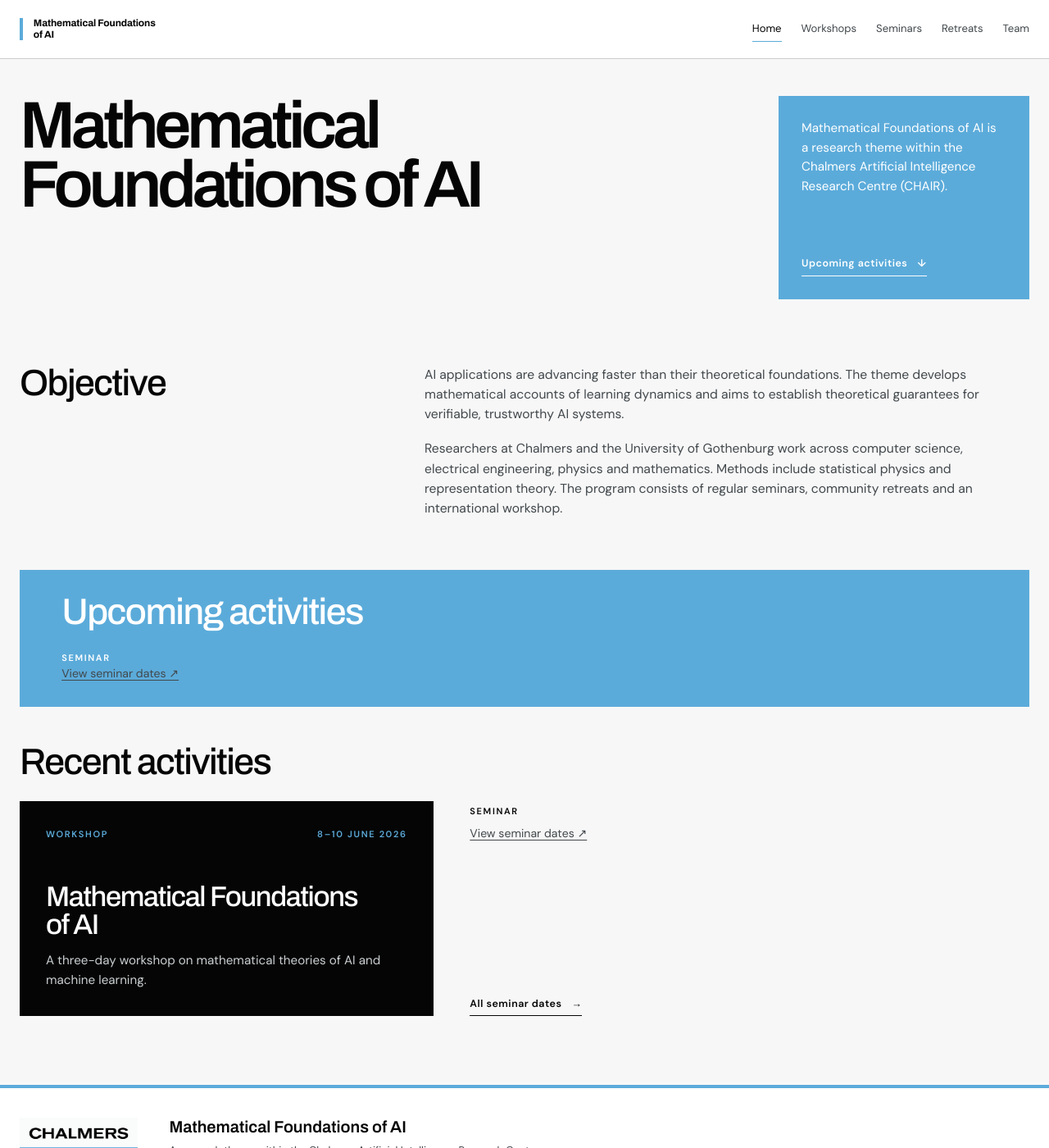
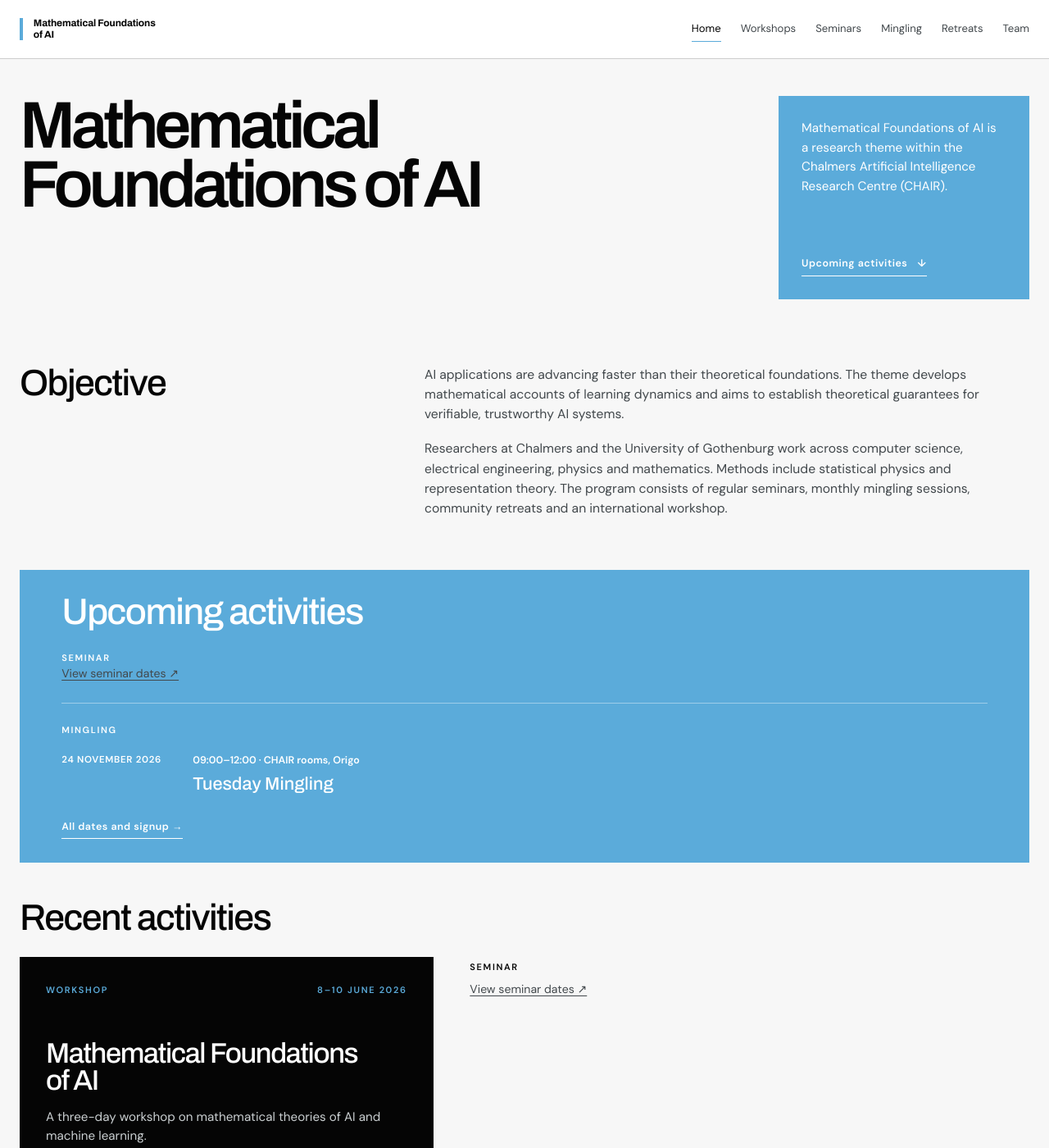
Before and after one commit to math-foundations-ai/math-foundations-ai.github.io, a Jekyll site: the page built from index.md, in a window 1280 px wide and 1400 px high. Shown: the whole window at 82% size. Built offline with Jekyll 4.4.1, drawn with Linux system fonts in a browser that asks for light colours.

Commit message:
Add Tuesday Mingling series with signup and upcoming session preview

```diff
--- a/_data/navigation.yml
+++ b/_data/navigation.yml
@@ -7,6 +7,9 @@
 - label: Seminars
   url: /seminars/
   key: seminars
+- label: Mingling
+  url: /mingling/
+  key: mingling
 - label: Retreats
   url: /retreats/
   key: retreats
--- a/assets/css/site.scss
+++ b/assets/css/site.scss
@@ -238,11 +238,20 @@ img { display: block; max-width: 100%; }
 .programme-note { margin: 0; font-family: var(--display); font-size: 1.3rem; }
 
 .programme [hidden] { display: none; }
-.upcoming-seminars .event-meta { margin: 0; color: inherit; }
-.upcoming-seminars .seminar-news-list { margin-bottom: 0; }
-.upcoming-seminars .seminar-news-item time { color: inherit; }
-.upcoming-seminars .seminar-news-item + .seminar-news-item { border-color: rgba(255, 255, 255, .4); }
-.upcoming-seminars .seminar-news-item a:hover .seminar-news-title { color: inherit; text-decoration: underline; }
+.programme .event-meta { margin: 0; color: inherit; }
+.programme .seminar-news-list { margin-bottom: 0; }
+.programme .seminar-news-item time { color: inherit; }
+.programme .seminar-news-item + .seminar-news-item { border-color: rgba(255, 255, 255, .4); }
+.programme .seminar-news-item a:hover .seminar-news-title { color: inherit; text-decoration: underline; }
+.upcoming-seminars:not([hidden]) + .upcoming-mingling { margin-top: 1.5rem; padding-top: 1.5rem; border-top: 1px solid rgba(255, 255, 255, .4); }
+.upcoming-mingling > .text-link { display: inline-block; margin-top: .75rem; border-color: currentColor; color: inherit; }
+
+.mingling-schedule-note { max-width: var(--reading); color: var(--ink-soft); }
+.mingling-dates { margin: 1.5rem 0 0; padding: 0; list-style: none; border-top: 1px solid var(--rule); }
+.mingling-dates li { display: flex; justify-content: space-between; flex-wrap: wrap; gap: .5rem 1.5rem; padding: 1.25rem .5rem; border-bottom: 1px solid var(--rule); scroll-margin-top: 7rem; }
+.mingling-dates li:target { background: var(--paper-deep); }
+.mingling-dates time { font-family: var(--display); font-size: 1.1rem; font-weight: 600; }
+.mingling-dates span { color: var(--ink-soft); }
 
 .programme .button-link {
   padding: .85rem 1.1rem;
--- a/assets/js/site.js
+++ b/assets/js/site.js
@@ -253,12 +253,27 @@ function externalLink(label, href, className = '') {
   return link;
 }
 
+function stockholmDate(now = new Date()) {
+  return new Intl.DateTimeFormat('sv-SE', {
+    timeZone: 'Europe/Stockholm', year: 'numeric', month: '2-digit', day: '2-digit',
+  }).format(now);
+}
+
+function renderMinglingPreview(now = new Date()) {
+  const preview = document.querySelector('[data-mingling-preview]');
+  if (!preview) return;
+
+  const today = stockholmDate(now);
+  const sessions = [...preview.querySelectorAll('[data-mingling-date]')];
+  const next = sessions.find((session) => session.dataset.minglingDate >= today);
+  sessions.forEach((session) => { session.hidden = session !== next; });
+  preview.hidden = !next;
+}
+
 function partitionGapSeminars(talks, now = new Date()) {
   // The source supplies dates without an end time. Keep today's seminars
   // upcoming until the calendar day ends in the seminar's Stockholm timezone.
-  const today = new Intl.DateTimeFormat('sv-SE', {
-    timeZone: 'Europe/Stockholm', year: 'numeric', month: '2-digit', day: '2-digit',
-  }).format(now);
+  const today = stockholmDate(now);
   const datedTalks = talks.filter((talk) => talk.date.iso);
 
   return {
@@ -310,8 +325,9 @@ function renderGapPreview(talks) {
 
   const upcomingSection = document.querySelector('[data-gap-upcoming-seminars]');
   const upcomingEmpty = document.querySelector('[data-gap-upcoming-empty]');
+  const upcomingMingling = document.querySelector('[data-mingling-preview]');
   if (upcomingSection) upcomingSection.hidden = !upcoming.length;
-  if (upcomingEmpty) upcomingEmpty.hidden = Boolean(upcoming.length);
+  if (upcomingEmpty) upcomingEmpty.hidden = Boolean(upcoming.length) || Boolean(upcomingMingling && !upcomingMingling.hidden);
 }
 
 function createSeminarItem(talk) {
@@ -480,4 +496,5 @@ async function loadGapSeminars() {
   }
 }
 
+renderMinglingPreview();
 loadGapSeminars();
--- a/index.md
+++ b/index.md
@@ -22,7 +22,7 @@ description: Mathematical Foundations of AI is a research theme within the Chalm
   <h2 id="objective-heading">Objective</h2>
   <div class="prose">
     <p>AI applications are advancing faster than their theoretical foundations. The theme develops mathematical accounts of learning dynamics and aims to establish theoretical guarantees for verifiable, trustworthy AI systems.</p>
-    <p>Researchers at Chalmers and the University of Gothenburg work across computer science, electrical engineering, physics and mathematics. Methods include statistical physics and representation theory. The program consists of regular seminars, community retreats and an international workshop.</p>
+    <p>Researchers at Chalmers and the University of Gothenburg work across computer science, electrical engineering, physics and mathematics. Methods include statistical physics and representation theory. The program consists of regular seminars, monthly mingling sessions, community retreats and an international workshop.</p>
   </div>
 </section>
 
@@ -36,6 +36,22 @@ description: Mathematical Foundations of AI is a research theme within the Chalm
     <ol class="seminar-news-list" data-gap-seminar-preview="upcoming" aria-live="polite">
       <li class="seminar-feed-status">Loading seminar dates…</li>
     </ol>
+  </section>
+
+  <section class="upcoming-mingling" aria-labelledby="upcoming-mingling-heading" data-mingling-preview hidden>
+    <h3 class="event-meta" id="upcoming-mingling-heading">Mingling</h3>
+    <ol class="seminar-news-list">
+      {% for session_date in site.data.mingling.dates %}
+        <li class="seminar-news-item" data-mingling-date="{{ session_date }}" hidden>
+          <a href="{{ '/mingling/' | relative_url }}#session-{{ session_date }}">
+            <time datetime="{{ session_date }}">{{ session_date | date: '%-d %B %Y' }}</time>
+            <span class="seminar-news-speaker">{{ site.data.mingling.time }} · CHAIR rooms, Origo</span>
+            <strong class="seminar-news-title">Tuesday Mingling</strong>
+          </a>
+        </li>
+      {% endfor %}
+    </ol>
+    <a class="text-link" href="{{ '/mingling/' | relative_url }}">All dates and signup <span aria-hidden="true">→</span></a>
   </section>
 
   <div class="programme-empty" data-gap-upcoming-empty hidden>
```
Also changed, not shown: _data/mingling.yml (added, +14 -0 lines), mingling.md (added, +64 -0 lines), tests/seminars.test.cjs (+48 -6 lines), README.md.
